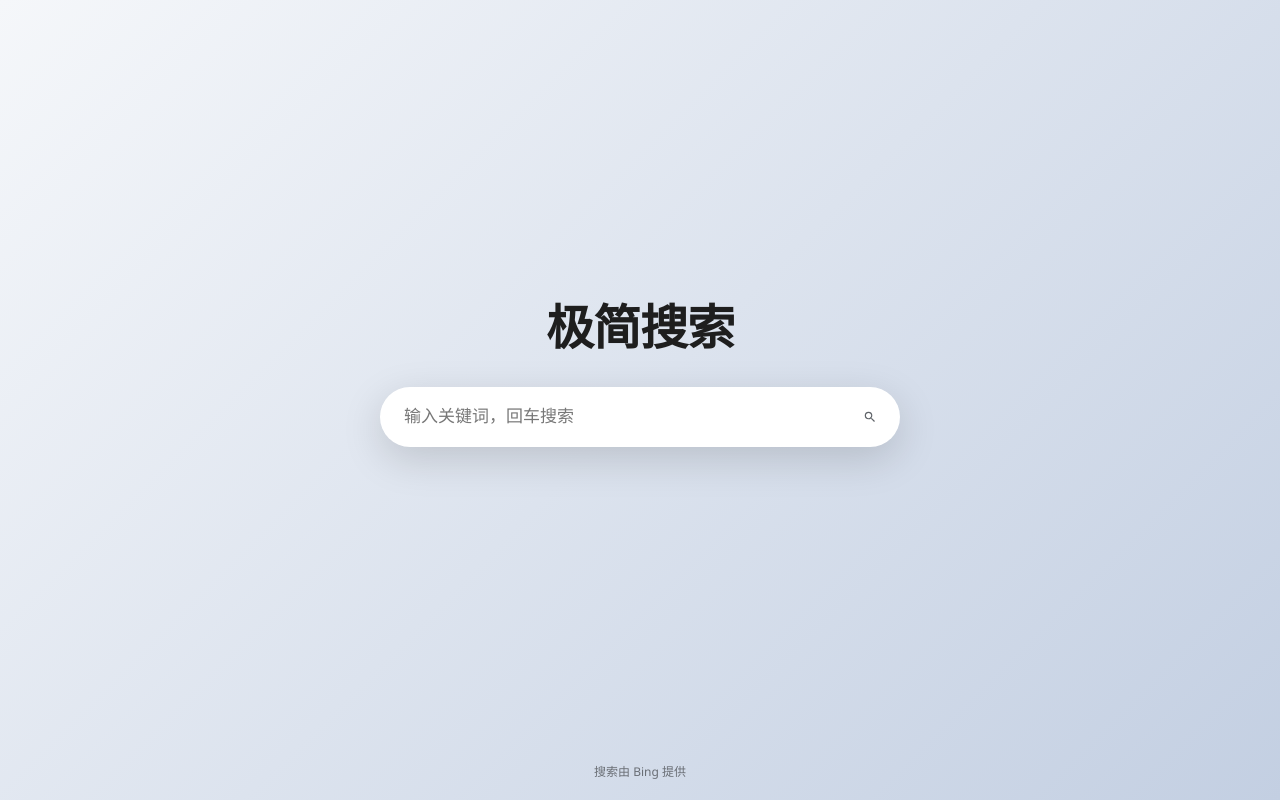
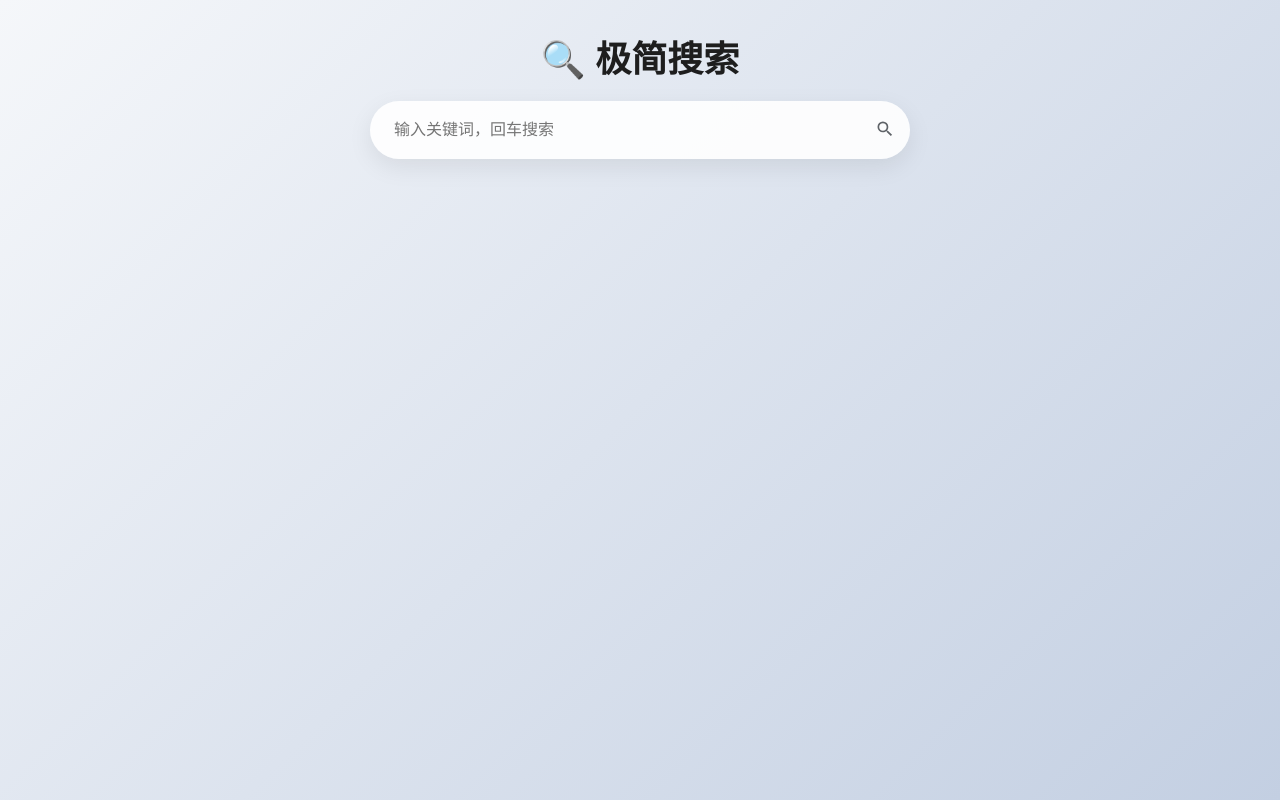
Before and after one commit to ningqi24/search.astras, a plain HTML site: page index.html in a window 1280 px wide. Drawn offline with Linux system fonts and the light colour scheme.

Commit message:
Update index.html

```diff
--- a/index.html
+++ b/index.html
@@ -5,103 +5,104 @@
     <meta name="viewport" content="width=device-width, initial-scale=1.0">
     <title>极简搜索</title>
     <style>
-        * {
-            margin: 0;
-            padding: 0;
-            box-sizing: border-box;
-        }
+        * { margin: 0; padding: 0; box-sizing: border-box; }
         body {
+            font-family: 'Segoe UI', -apple-system, BlinkMacSystemFont, sans-serif;
+            background: linear-gradient(135deg, #f5f7fa 0%, #c3cfe2 100%);
             height: 100vh;
             display: flex;
-            justify-content: center;
-            align-items: center;
-            font-family: 'Segoe UI', -apple-system, BlinkMacSystemFont, sans-serif;
-            background: linear-gradient(135deg, #f5f7fa 0%, #c3cfe2 100%);
-            /* 也可换成单色：#f0f2f5 */
+            flex-direction: column;
         }
-        .container {
+        .header {
             text-align: center;
-            width: 100%;
-            max-width: 560px;
-            padding: 0 20px;
-            margin-top: -8vh;
+            padding: 30px 20px 10px;
         }
         .logo {
-            font-size: 48px;
+            font-size: 36px;
             font-weight: 700;
+            margin-bottom: 18px;
             color: #1e1e1e;
-            letter-spacing: -1px;
-            margin-bottom: 28px;
         }
         .search-box {
             display: flex;
-            background: rgba(255, 255, 255, 0.92);
-            backdrop-filter: blur(12px);
+            background: rgba(255,255,255,0.9);
             border-radius: 40px;
             padding: 7px 7px 7px 20px;
-            box-shadow: 0 12px 32px rgba(0,0,0,0.10);
-            transition: box-shadow 0.2s, background 0.2s;
-        }
-        .search-box:focus-within {
-            background: #ffffff;
-            box-shadow: 0 12px 40px rgba(0,0,0,0.15);
+            max-width: 540px;
+            margin: 0 auto;
+            box-shadow: 0 8px 24px rgba(0,0,0,0.08);
         }
         .search-box input {
-            flex: 1;
-            border: none;
-            background: transparent;
-            font-size: 17px;
-            padding: 12px 4px;
-            outline: none;
-            color: #111;
-        }
-        .search-box input::placeholder {
-            color: #777;
+            flex: 1; border: none; background: transparent; font-size: 16px;
+            padding: 10px 4px; outline: none;
         }
         .search-box button {
-            background: transparent;
+            background: transparent; border: none; cursor: pointer;
+            padding: 0 16px; border-radius: 50%; width: 44px; height: 44px;
+        }
+        .search-box button svg { width: 20px; height: 20px; fill: #5f6368; }
+        #resultFrame {
+            flex: 1;
+            width: 100%;
             border: none;
-            cursor: pointer;
-            padding: 0 16px;
-            border-radius: 50%;
-            width: 46px;
-            height: 46px;
-            display: flex;
-            align-items: center;
-            justify-content: center;
-            transition: background 0.2s;
+            display: none; /* 先隐藏，搜索后再显示 */
         }
-        .search-box button:hover {
-            background: rgba(0,0,0,0.05);
-        }
-        .search-box button svg {
-            width: 22px;
-            height: 22px;
-            fill: #5f6368;
-        }
-        .footer {
-            position: fixed;
-            bottom: 20px;
-            left: 50%;
-            transform: translateX(-50%);
-            font-size: 12px;
-            color: rgba(0,0,0,0.5);
-            white-space: nowrap;
+        .fallback {
+            text-align: center;
+            padding: 40px;
+            color: #555;
         }
     </style>
 </head>
 <body>
-    <div class="container">
-        <div class="logo">极简搜索</div>
-        <form action="https://www.bing.com/search" method="get" target="_blank">
-            <div class="search-box">
-                <input type="text" name="q" placeholder="输入关键词，回车搜索" autofocus>
-                <button type="submit" aria-label="搜索">
-                    <svg viewBox="0 0 24 24"><path d="M15.5 14h-.79l-.28-.27A6.47 6.47 0 0016 9.5 6.5 6.5 0 109.5 16c1.61 0 3.09-.59 4.23-1.57l.27.28v.79l5 4.99L20.49 19l-4.99-5zm-6 0C7.01 14 5 11.99 5 9.5S7.01 5 9.5 5 14 7.01 14 9.5 11.99 14 9.5 14z"/></svg>
-                </button>
-            </div>
-        </form>
+    <div class="header">
+        <div class="logo">🔍 极简搜索</div>
+        <div class="search-box" id="searchBox">
+            <input type="text" id="queryInput" placeholder="输入关键词，回车搜索" autofocus>
+            <button id="searchBtn" aria-label="搜索">
+                <svg viewBox="0 0 24 24"><path d="M15.5 14h-.79l-.28-.27A6.47 6.47 0 0016 9.5 6.5 6.5 0 109.5 16c1.61 0 3.09-.59 4.23-1.57l.27.28v.79l5 4.99L20.49 19l-4.99-5zm-6 0C7.01 14 5 11.99 5 9.5S7.01 5 9.5 5 14 7.01 14 9.5 11.99 14 9.5 14z"/></svg>
+            </button>
+        </div>
     </div>
-    <div class="footer">搜索由 Bing 提供</div>
+    <iframe id="resultFrame" sandbox="allow-same-origin allow-scripts allow-popups allow-forms"></iframe>
+    <div class="fallback" id="fallbackMsg" style="display:none;">
+        无法加载嵌入式结果，请<a href="#" id="directLink" target="_blank">在新窗口中查看</a>。
+    </div>
+
+    <script>
+        const iframe = document.getElementById('resultFrame');
+        const fallback = document.getElementById('fallbackMsg');
+        const directLink = document.getElementById('directLink');
+        const input = document.getElementById('queryInput');
+        const button = document.getElementById('searchBtn');
+
+        function doSearch() {
+            const query = input.value.trim();
+            if (!query) return;
+            const bingUrl = `https://www.bing.com/search?q=${encodeURIComponent(query)}`;
+            directLink.href = bingUrl;
+            // 尝试加载 iframe
+            iframe.src = bingUrl;
+            iframe.style.display = 'block';
+            fallback.style.display = 'none';
+            // 监听 iframe 加载错误（可能因 X-Frame-Options 被阻止）
+            iframe.onerror = () => {
+                iframe.style.display = 'none';
+                fallback.style.display = 'block';
+            };
+            // 如果 5 秒后 iframe 仍为空白，视为被阻止
+            setTimeout(() => {
+                if (iframe.contentDocument && iframe.contentDocument.body && iframe.contentDocument.body.innerHTML === '') {
+                    iframe.style.display = 'none';
+                    fallback.style.display = 'block';
+                }
+            }, 5000);
+        }
+
+        button.addEventListener('click', doSearch);
+        input.addEventListener('keypress', (e) => {
+            if (e.key === 'Enter') doSearch();
+        });
+    </script>
 </body>
 </html>
```
